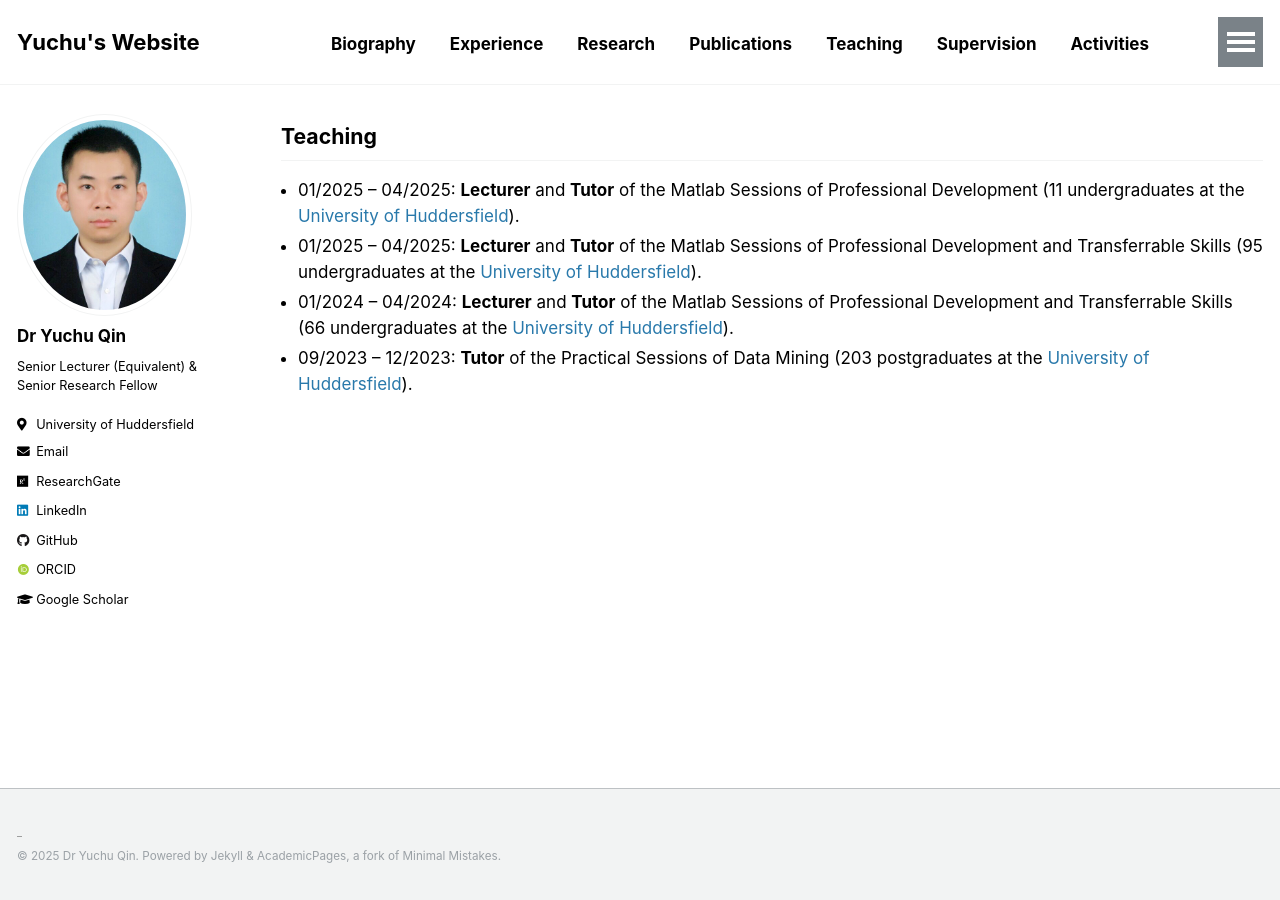
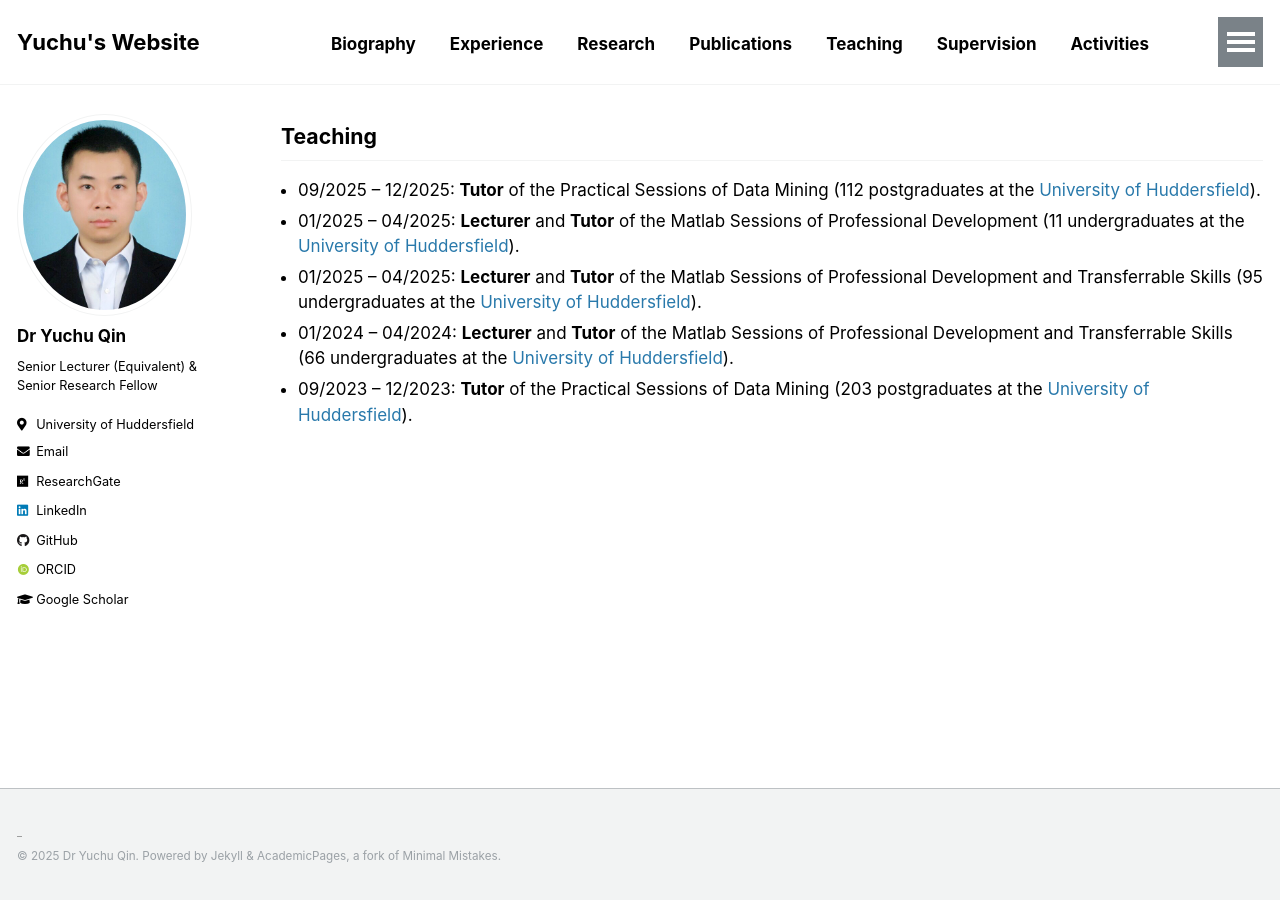
Before and after one commit to yuchu-qin/yuchu-qin.github.io, a Jekyll site: the page built from _pages/teaching.md, in a window 1280 px wide. Built offline with Jekyll 4.4.1, drawn with Linux system fonts in a browser that asks for light colours; some web fonts are replaced; our own code applies the rules of GitHub Pages for plain Markdown files.

Commit message:
Update teaching.md

```diff
--- a/_pages/teaching.md
+++ b/_pages/teaching.md
@@ -4,6 +4,7 @@ author_profile: true
 ---
 
 ## Teaching
+- 09/2025 – 12/2025: **Tutor** of the Practical Sessions of Data Mining (112 postgraduates at the [University of Huddersfield](https://www.hud.ac.uk/)).
 - 01/2025 – 04/2025: **Lecturer** and **Tutor** of the Matlab Sessions of Professional Development (11 undergraduates at the [University of Huddersfield](https://www.hud.ac.uk/)).
 - 01/2025 – 04/2025: **Lecturer** and **Tutor** of the Matlab Sessions of Professional Development and Transferrable Skills (95 undergraduates at the [University of Huddersfield](https://www.hud.ac.uk/)).
 - 01/2024 – 04/2024: **Lecturer** and **Tutor** of the Matlab Sessions of Professional Development and Transferrable Skills (66 undergraduates at the [University of Huddersfield](https://www.hud.ac.uk/)).
```
